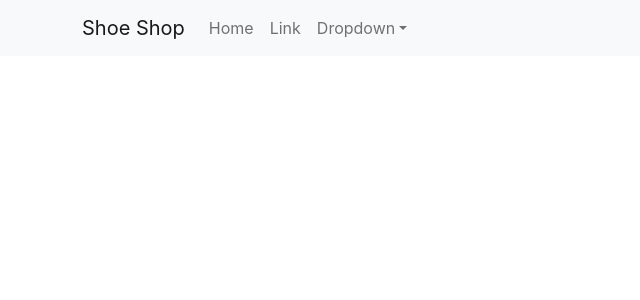
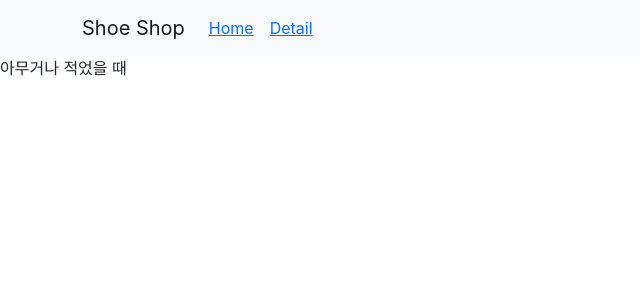
Before and after one commit to dionysus0214/react_startPackage, a React (Create React App) app in the folder shop/: page /1 in a window 1280 px wide. Shown: the top 300 px of the page, without its empty margins (0-640 px from the left). Built offline with nearby package versions, Linux system fonts and the light colour scheme.

Commit message:
react router로 페이지 이동 기능 구현

```diff
--- a/shop/src/App.js
+++ b/shop/src/App.js
@@ -1,8 +1,9 @@
 /*eslint-disable*/
 import React, { useState } from 'react';
-import { Navbar, Container, Nav, NavDropdown, Card, Button } from 'react-bootstrap';
+import { Navbar, Container, Nav, Card, Button } from 'react-bootstrap';
 import './App.css';
 import data from './data.js';
+import Detail from './Detail.js';
 import { Link, Route, Switch } from 'react-router-dom';
 
 function App() {
@@ -15,22 +16,14 @@ function App() {
           <Navbar.Toggle aria-controls="basic-navbar-nav" />
           <Navbar.Collapse id="basic-navbar-nav">
             <Nav className="me-auto">
-              <Nav.Link href="#home">Home</Nav.Link>
-              <Nav.Link href="#link">Link</Nav.Link>
-              <NavDropdown title="Dropdown" id="basic-nav-dropdown">
-                <NavDropdown.Item href="#action/3.1">Action</NavDropdown.Item>
-                <NavDropdown.Item href="#action/3.2">Another action</NavDropdown.Item>
-                <NavDropdown.Item href="#action/3.3">Something</NavDropdown.Item>
-                <NavDropdown.Divider />
-                <NavDropdown.Item href="#action/3.4">Separated link</NavDropdown.Item>
-              </NavDropdown>
+              <Nav.Link><Link to="/">Home</Link></Nav.Link>
+              <Nav.Link><Link to="/detail">Detail</Link></Nav.Link>
             </Nav>
           </Navbar.Collapse>
         </Container>
       </Navbar>
 
-
-
+      <Switch>
         <Route exact path="/">
           <Card className="background" style={{ width: '100%' }} alt="Shoes">
             <Card.Body>
@@ -54,20 +47,13 @@ function App() {
         </Route>
 
         <Route path="/detail">
-        <div className="container">
-          <div className="row">
-            <div className="col-md-6">
-              <img src="https://codingapple1.github.io/shop/shoes1.jpg" width="100%" />
-            </div>
-            <div className="col-md-6 mt-4">
-              <h4 className="pt-5">상품명</h4>
-              <p>상품 설명</p>
-              <p>120,000원</p>
-              <button className="btn btn-danger">주문하기</button>
-            </div>
-          </div>
-        </div>
+          <Detail />
         </Route>
+
+        <Route path="/:id">
+          <div>아무거나 적었을 때</div>
+        </Route>
+      </Switch>
     </div>
   );
 }
--- /dev/null
+++ b/shop/src/Detail.js
@@ -0,0 +1,28 @@
+/*eslint-disable*/
+import React, { useState } from 'react';
+import { useHistory } from 'react-router-dom';
+
+function Detail() {
+  let history = useHistory();
+  return (
+    <div className="container">
+      <div className="row">
+        <div className="col-md-6">
+          <img src="https://codingapple1.github.io/shop/shoes1.jpg" width="100%" />
+        </div>
+        <div className="col-md-6 mt-4">
+          <h4 className="pt-5">상품명</h4>
+          <p>상품 설명</p>
+          <p>120,000원</p>
+          <button className="btn btn-danger">주문하기</button>
+          <button className="btn btn-secondary" onClick={() => {
+            history.goBack();
+            // history.push('/');
+          }}>뒤로가기</button>
+        </div>
+      </div>
+    </div>
+  )
+}
+
+export default Detail;
```
Lines whose indentation alone changed are shown as unchanged.
